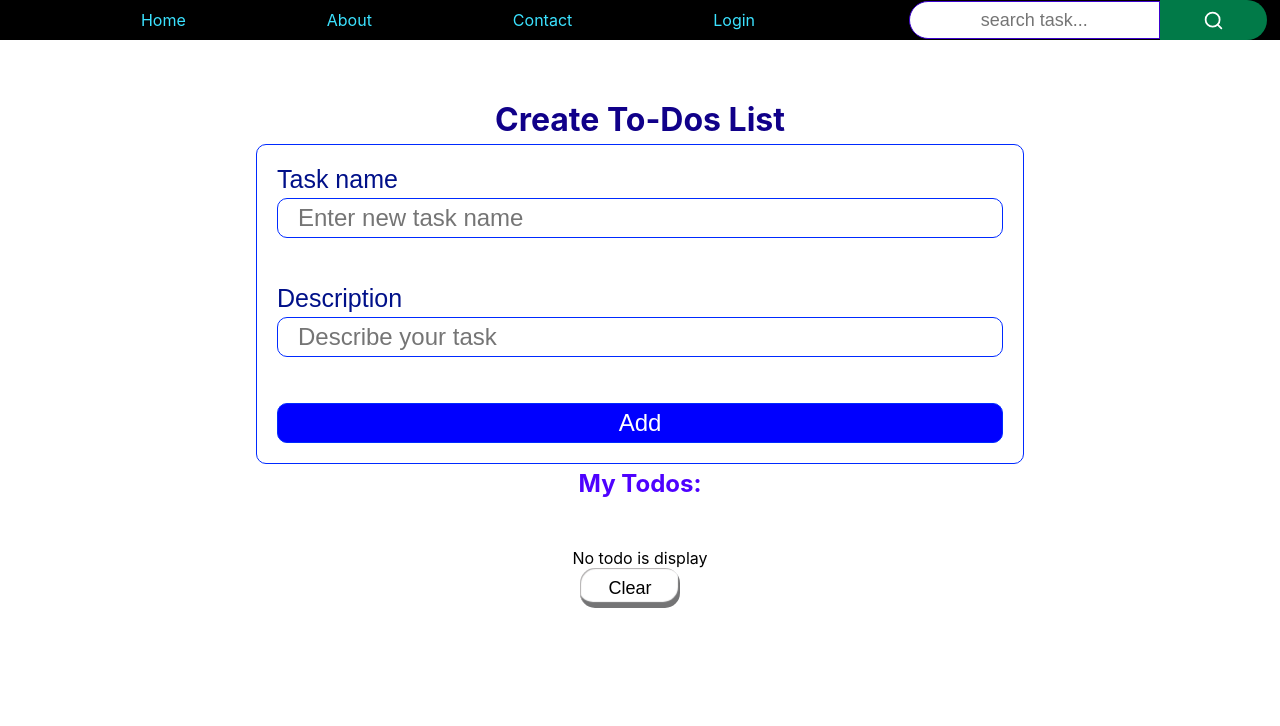
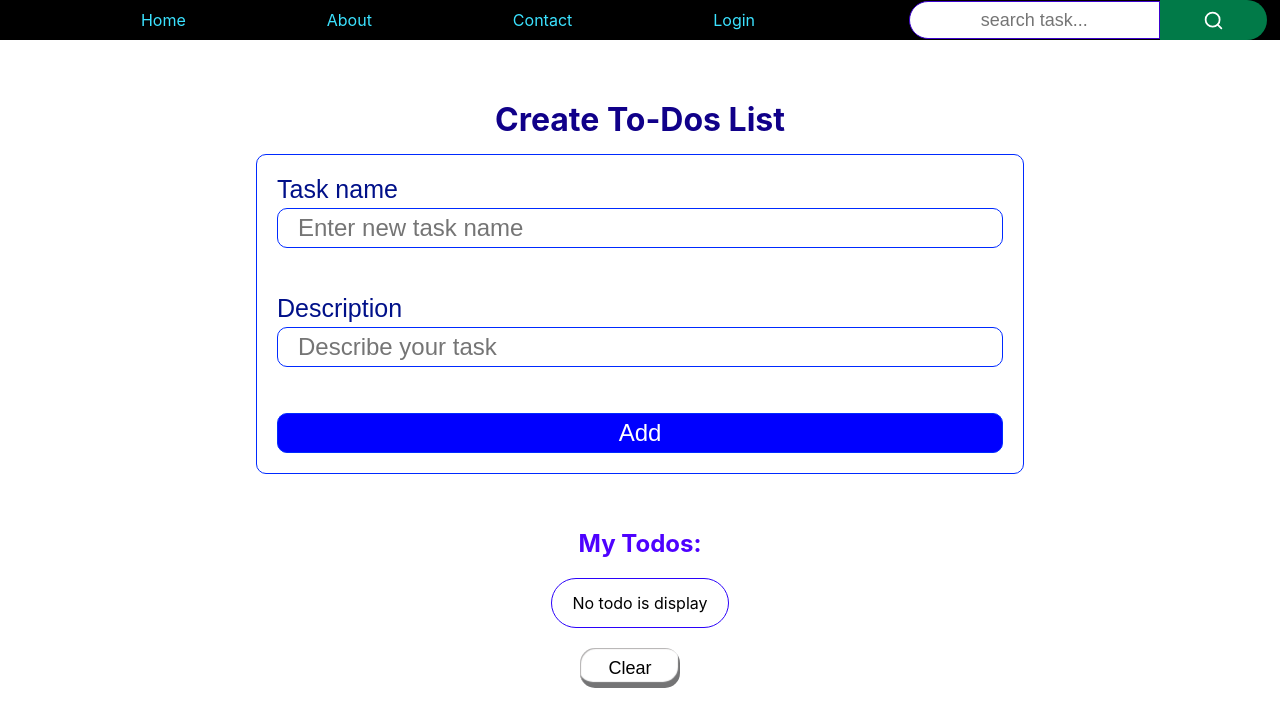
Before and after one commit to khanra321/To-do-List, a React (Create React App) app: page / in a window 1280 px wide. Shown: the top 726 px of the page. Built offline with nearby package versions, Linux system fonts and the light colour scheme.

Commit message:
add new delete

```diff
--- a/src/Components/TodoItems.js
+++ b/src/Components/TodoItems.js
@@ -4,10 +4,10 @@ import "../Styles/TodosItems.css"
 export default function TodoItems({task,removeTask}) {
 
   return (
-    <div id="todoItems">
+    <div id="todoItems" key ={task.sno}>
                 <h1 id ="taskName">{task.taskName}</h1>
                 <p id = "taskDec">{task.taskDec}</p>
-                <button id="removeTask" onClick = {removeTask}>Delate</button>
+                <button id="removeTask" onClick = {() => removeTask(task.sno)}>Delate</button>
     </div>
   )
 }
--- a/src/Components/Todos.js
+++ b/src/Components/Todos.js
@@ -29,8 +29,8 @@ export default function Todos({ search }) {
 
   };
 
-  const removeTask = (index) => {
-    setTasks(tasks.filter((_, i) => i !== index));
+  const removeTask = (snoz) => {
+    setTasks(tasks.filter((tas) => tas.sno !== snoz));
   };
 
   const TodosClr = () => {
@@ -59,12 +59,10 @@ export default function Todos({ search }) {
 
       <h2 id="list">My Todos:</h2>
       {tasks.length === 0 ?
-      <p>No todo is display</p>:
+      <p id="noTodoMsg">No todo is display</p>:
       tasks.map((task) => {
-        return <TodoItems task={task} key={task.sno} tasks={tasks} removeTask={removeTask} />
+        return <TodoItems task={task} key={task.sno} removeTask={removeTask} />
       })}
-
-
       <ClrTodos TodosClr={TodosClr} />
     </div>
   );
--- a/src/Styles/Todos.css
+++ b/src/Styles/Todos.css
@@ -7,7 +7,6 @@
 #container{
     margin-top: 100px;
 
-
     display: flex;
     flex-direction: column;
     justify-content: center;
@@ -15,10 +14,25 @@
 
 }
 #listCreate{
-    color:rgb(16, 0, 137)
+    margin-bottom: 10px;
+    color:rgb(16, 0, 137);
 }
 
 #list{
-    margin-bottom: 50px;
+    margin-top: 50px;
     color:rgb(78, 2, 255)
 }
+#noTodoMsg{
+    height: 50px;
+
+    margin: 20px;
+    padding: 5px 20px 5px 20px;
+
+
+    border: 1px solid rgb(43, 2, 250);
+    border-radius: 25px;
+
+    display: flex;
+    justify-content: center;
+    align-items: center;
+}
```
